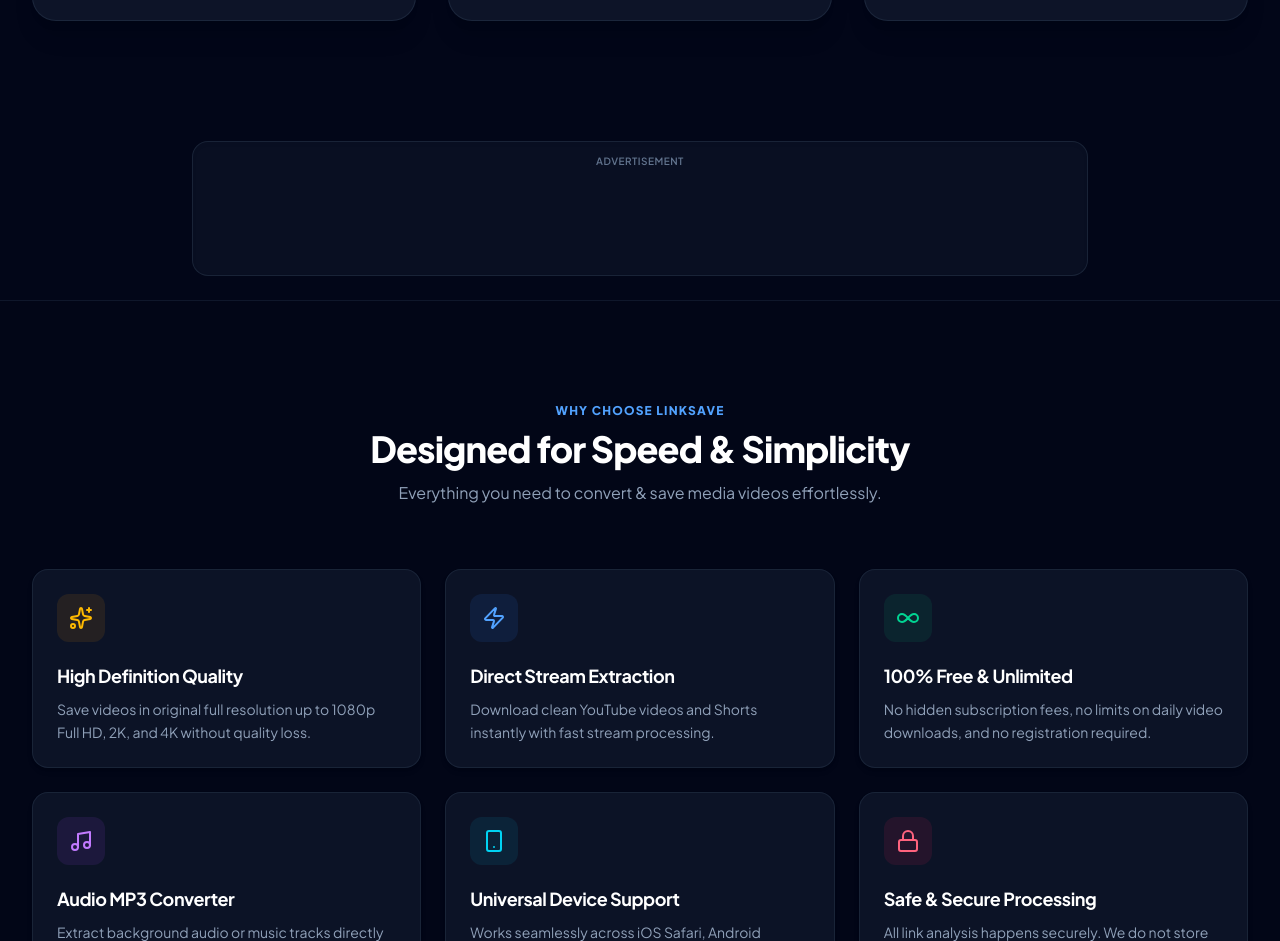
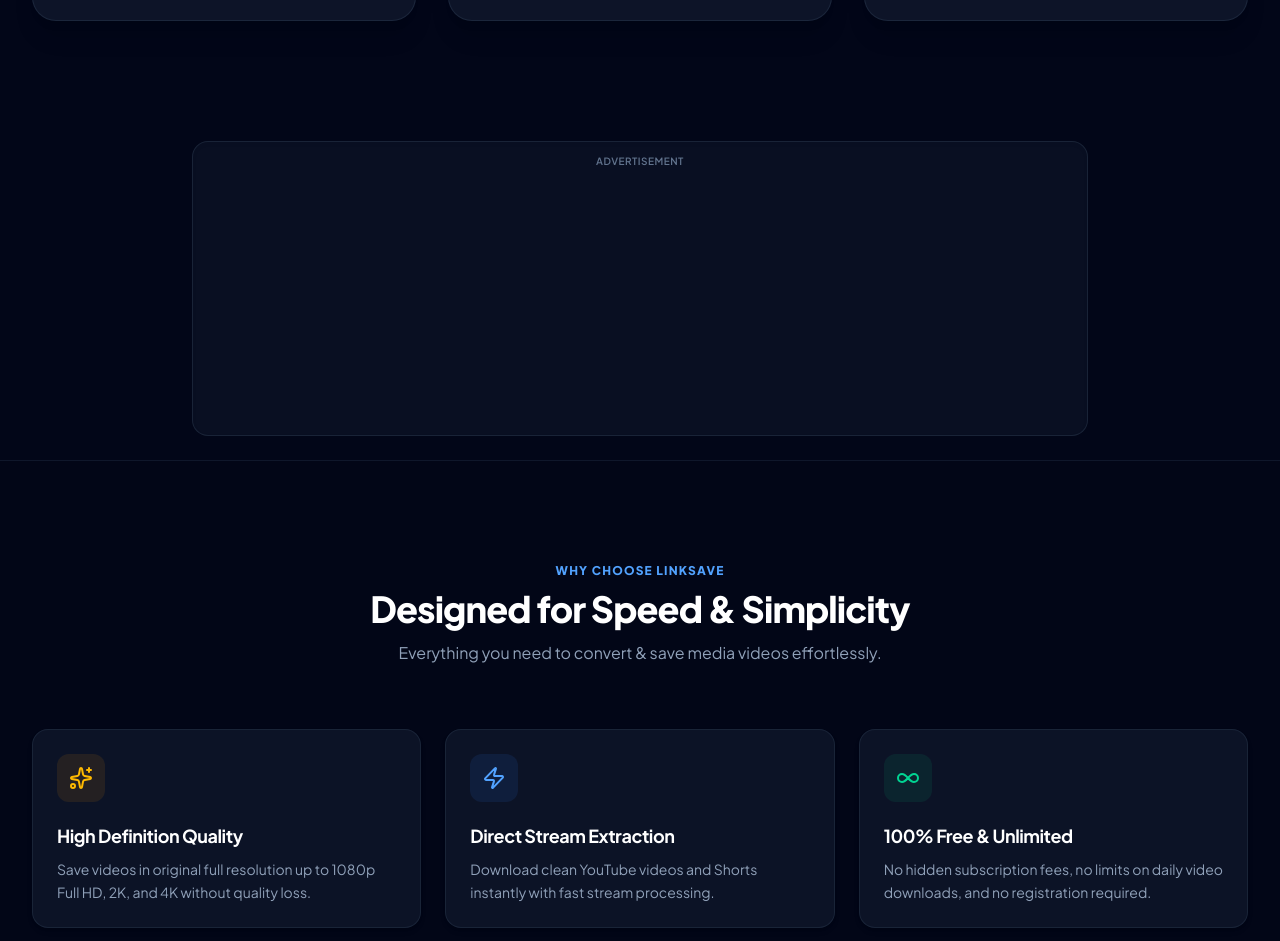
Before and after one commit to linksave357-cyber/linksave357-cyber.github.io, a Svelte app: page / in a window 1280 px wide. Shown: the part 1991-2932 px from the top of the page. Built offline with nearby package versions, Linux system fonts and the light colour scheme; no server answers.

Commit message:
fix: resolve unused export property warnings and update AdBanner slot sizing

```diff
--- a/src/App.svelte
+++ b/src/App.svelte
@@ -25,7 +25,7 @@
 
 <div class="min-h-screen bg-slate-950 text-slate-100 selection:bg-blue-600 selection:text-white">
   <!-- Top Navigation -->
-  <Navbar onOpenModal={openModal} />
+  <Navbar />
 
   <!-- Main Hero & Downloader Engine Focus -->
   <main>
--- a/src/components/AdBanner.svelte
+++ b/src/components/AdBanner.svelte
@@ -6,13 +6,15 @@
   /** @type {HTMLDivElement} */
   let container;
 
+  $: isRectangle = slotType === 'rectangle';
+
   onMount(() => {
     if (container) {
       window.atOptions = {
         'key' : 'aac61e386ccb0a0d5fc7c47dfae348c5',
         'format' : 'iframe',
-        'height' : 90,
-        'width' : 728,
+        'height' : isRectangle ? 250 : 90,
+        'width' : isRectangle ? 300 : 728,
         'params' : {}
       };
       const script = document.createElement('script');
@@ -23,9 +25,9 @@
   });
 </script>
 
-<div class="my-6 flex justify-center text-center overflow-x-auto">
-  <div class="w-full max-w-4xl bg-slate-900/60 border border-slate-800/80 rounded-2xl p-3 flex flex-col items-center justify-center min-h-[105px] shadow-inner relative overflow-hidden">
+<div class="my-6 flex justify-center text-center overflow-x-auto" data-slot-type={slotType}>
+  <div class="w-full max-w-4xl bg-slate-900/60 border border-slate-800/80 rounded-2xl p-3 flex flex-col items-center justify-center {isRectangle ? 'min-h-[265px]' : 'min-h-[105px]'} shadow-inner relative overflow-hidden">
     <div class="text-[10px] font-semibold uppercase tracking-wider text-slate-500 mb-1">Advertisement</div>
-    <div bind:this={container} class="w-full flex justify-center items-center min-h-[90px]"></div>
+    <div bind:this={container} class="w-full flex justify-center items-center {isRectangle ? 'min-h-[250px]' : 'min-h-[90px]'}"></div>
   </div>
 </div>
--- a/src/components/Navbar.svelte
+++ b/src/components/Navbar.svelte
@@ -1,7 +1,6 @@
 <script>
   import { Download, Menu, X, Sparkles, ShieldCheck } from 'lucide-svelte';
 
-  export let onOpenModal = (/** @type {any} */ type) => {};
   let mobileMenuOpen = false;
 
   const baseUrl = import.meta.env.BASE_URL?.endsWith('/') ? import.meta.env.BASE_URL : (import.meta.env.BASE_URL || '/') + '/';
--- /dev/null
+++ b/src/global.d.ts
@@ -0,0 +1,9 @@
+interface Window {
+  atOptions?: {
+    key: string;
+    format: string;
+    height: number;
+    width: number;
+    params: Record<string, any>;
+  };
+}
```
